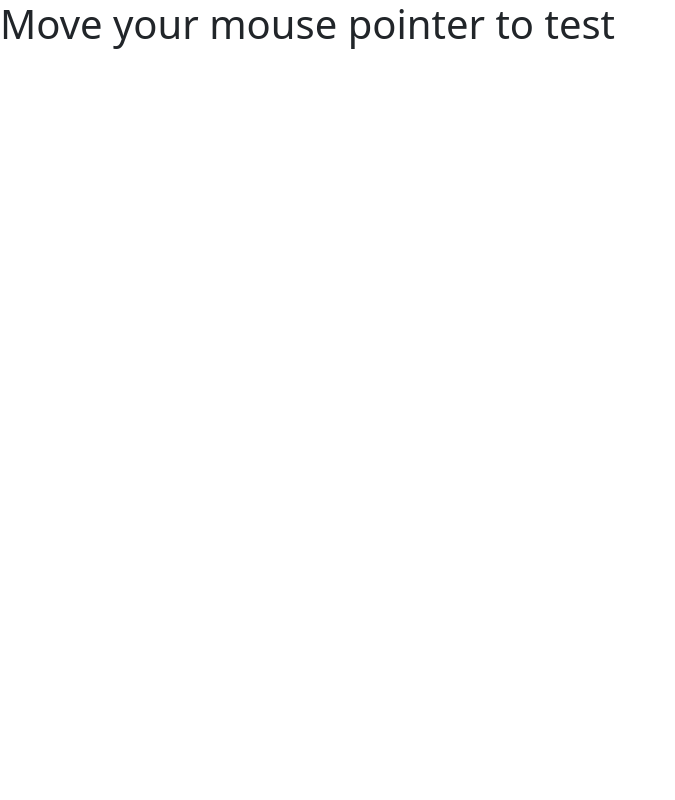
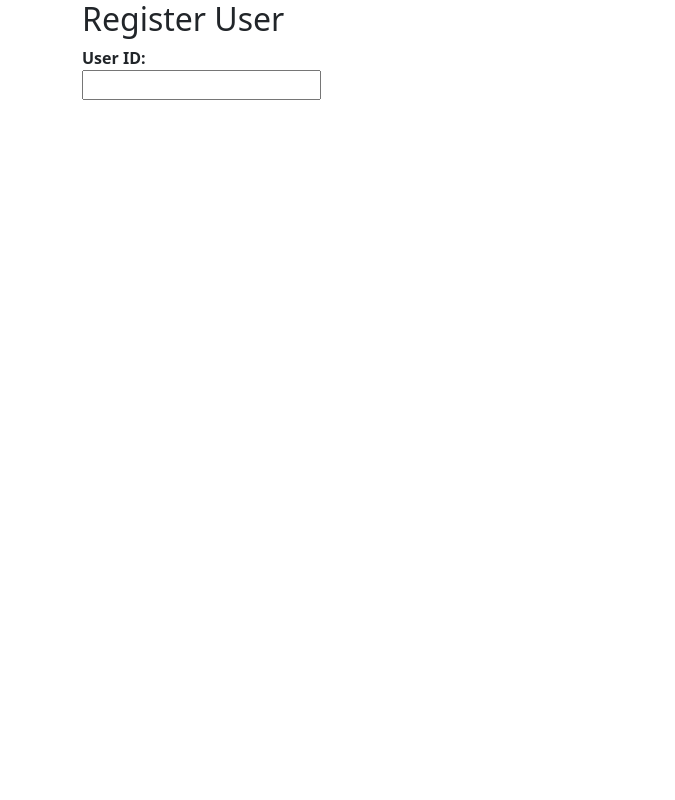
Before and after one commit to neehargadam/React-Project, a React (Vite) app: page / in a window 1280 px wide. Shown: the top 800 px of the page, without its empty margins (0-675 px from the left). Built offline with nearby package versions, Linux system fonts and the light colour scheme.

Commit message:
key demo

```diff
--- /dev/null
+++ b/public/users.json
@@ -0,0 +1,17 @@
+[
+    {
+        "user_id": "Neehar"
+    },
+    {
+        "user_id": "NeeharG"
+    },
+    {
+        "user_id": "NeeharGadam"
+    },
+    {
+        "user_id": "Neehar G"
+    },
+    {
+        "user_id": "Veena Jangam"
+    }
+]
--- /dev/null
+++ b/src/components/keydemo/keydemo.jsx
@@ -0,0 +1,48 @@
+import axios from "axios";
+import { useEffect, useState } from "react";
+
+function KeyDemo()
+{
+
+    const[users,setUsers] = useState([{user_id:null}]);
+    const[msg,setMsg] = useState(null);
+    const[validationClass,setValidationClass] = useState(null);
+
+    useEffect(()=>{
+        axios.get('users.json')
+        .then((response)=>{
+            setUsers(response.data)
+        })
+    },[]);
+
+    function verifyUser(e)
+    {
+        for(var user of users)
+        {
+            if(user.user_id === e.target.value)
+            {
+                setMsg("User ID is already taken - please choose another one");
+                setValidationClass("text-danger");
+            break;
+          }
+          else
+          {
+            setMsg("User ID is available");
+            setValidationClass("text-success");
+          }
+
+    }
+}
+    return(
+        <div className="container">
+           <h2>Register User</h2>
+           <dl>
+            <dt>User ID:</dt>
+            <dd><input type="text" onKeyUp={verifyUser}/></dd>
+            <dd className={validationClass}>{msg}</dd>
+            </dl>
+        </div>
+    )
+}
+
+export default KeyDemo;
--- a/src/main.jsx
+++ b/src/main.jsx
@@ -20,10 +20,12 @@ import ReactTwoWayBindingExample from './components/event-binding/ReactTwoWayBin
 import { MouseDemo } from './components/mouse-demo/mouse-demo.jsx'
 import { MouseAnimation } from './components/mouse-animation/mouse-animation.jsx'
 import { MouseMove } from './components/mouse-move/mouse-move.jsx'
+import KeyDemo from './components/keydemo/keydemo.jsx'
 
 createRoot(document.getElementById('root')).render(
   <StrictMode>
-    <MouseMove/>
+    <KeyDemo/>
+    {/* <MouseMove/> */}
     {/* <MouseAnimation/> */}
     {/* <MouseDemo/> */}
     {/* <ReactTwoWayBindingExample/> */}
```
